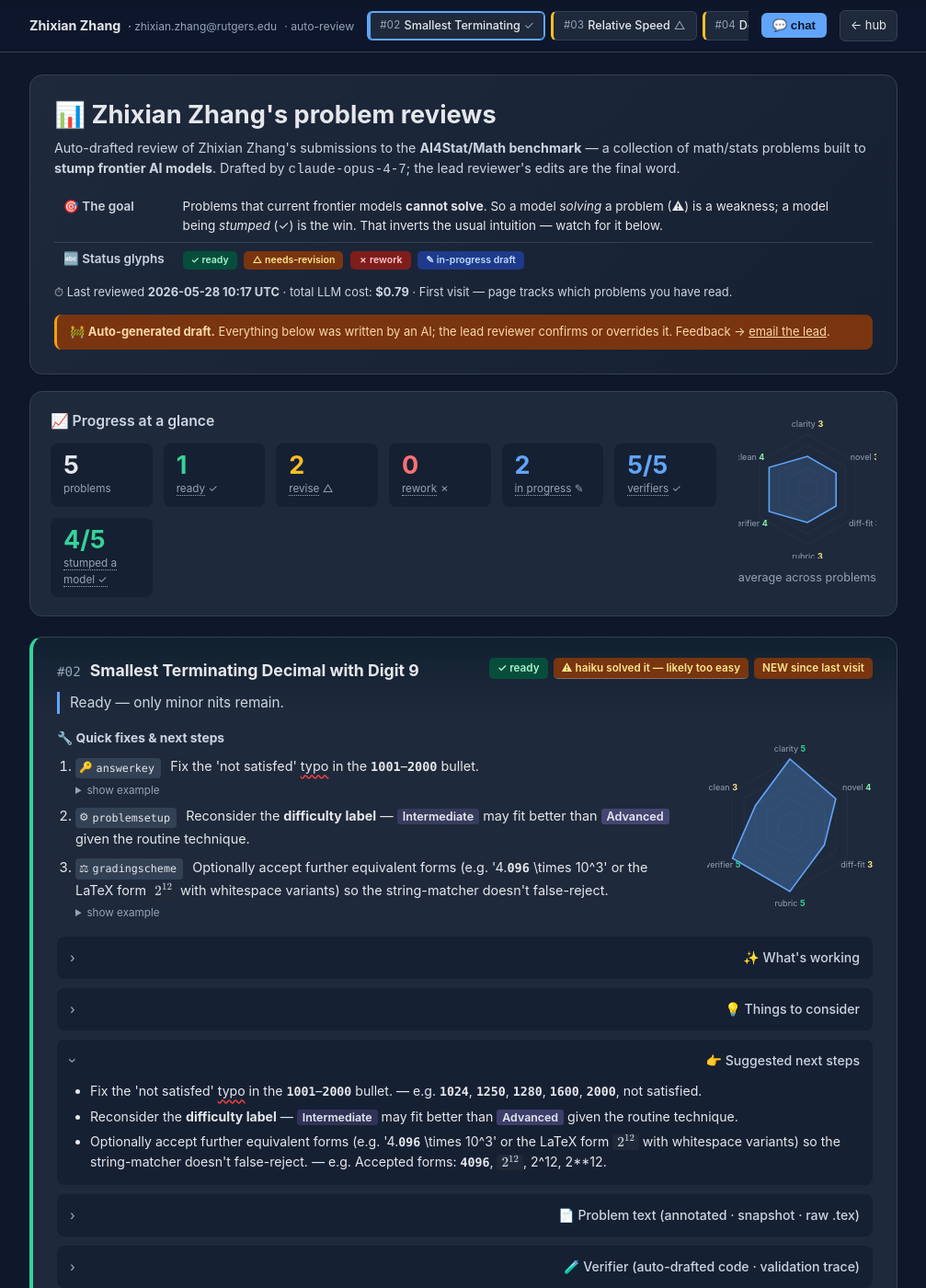
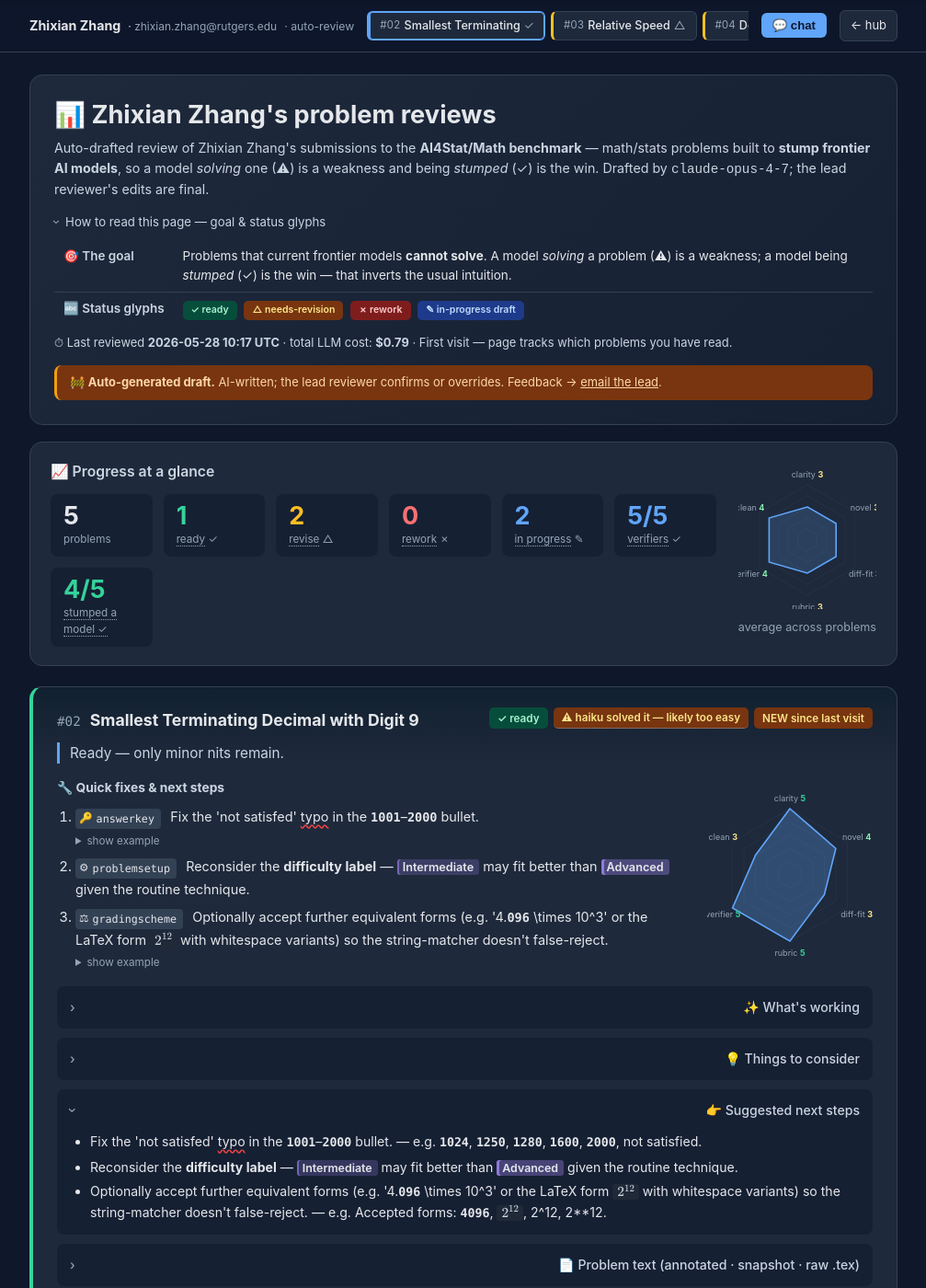
Before and after one commit to yulinl2/yulinl2.github.io, a Jekyll site: the page ai4statmath-review/contributor_01/index.html, which Jekyll copies as it is, in a window 1280 px wide and 1400 px high. Shown: the whole window at 92% size, without its empty margins (136-1143 px from the left). Built offline with Jekyll 4.4.1, drawn with Linux system fonts in a browser that asks for light colours.

Commit message:
Publish AI4Stat/Math lit-review + reviews (2026-05-29T00:23Z, src 570b0f8)

```diff
--- a/ai4statmath-review/agent-audit/index.html
+++ b/ai4statmath-review/agent-audit/index.html
@@ -162,7 +162,7 @@ footer.page-foot a { color:var(--primary); }
     <tr><td class="il">Scope</td><td class="ir">Methodology audit of the 4-agent stack: <abbr class="term" data-tip="agents/reviewer/ — drafts a ReviewJSON per problem (dimensions + annotations + actions + digest). Default model: claude-opus-4-7. SYSTEM.md is the prompt.">reviewer</abbr> · <abbr class="term" data-tip="agents/verifier_writer/ — drafts a Python grader per problem with answer key. Default model: claude-sonnet-4-6. Output gated on validation (oracle + N bad-responses).">verifier-writer</abbr> · <abbr class="term" data-tip="agents/benchmark_harness/ — zero-shot runner. Reads a problem, asks an LLM, runs the validated verifier, records pass/fail + trace. Default model: claude-haiku-4-5-20251001.">benchmark-harness</abbr> · <abbr class="term" data-tip="agents/taxonomy_curator/ — proposes deltas to data/taxonomy/canonical.yaml against current contributor tag usage.">taxonomy-curator</abbr></td></tr>
     <tr><td class="il">Question</td><td class="ir">Are the auto-drafted outputs internally consistent + calibrated enough to ship?</td></tr>
     <tr><td class="il">Data</td><td class="ir"><code>data/reviews/</code> (5) · <code>data/verifier_drafts/</code> (5) · <code>data/benchmark-runs/</code> (1) · <code>data/taxonomy/proposals/</code> (1)</td></tr>
-    <tr><td class="il">Generated</td><td class="ir">2026-05-28 22:58 UTC · total LLM cost across the stack so far: <strong>$0.81</strong></td></tr>
+    <tr><td class="il">Generated</td><td class="ir">2026-05-29 00:22 UTC · total LLM cost across the stack so far: <strong>$0.81</strong></td></tr>
   </table>
 </header>
 
--- a/ai4statmath-review/contributor_01/index.html
+++ b/ai4statmath-review/contributor_01/index.html
@@ -90,7 +90,13 @@ body { margin:0; font-family:-apple-system,BlinkMacSystemFont,"Segoe UI",Roboto,
 .hero h1 { margin:0 0 .25rem; font-size:1.7rem; }
 .hero .hero-sub { color:var(--fg-muted); font-size:.95em; }
 .hero .timestamp { color:var(--fg-muted); font-size:.86em; margin-top:8px; }
-.purpose-table { width:100%; border-collapse:collapse; margin:12px 0 4px; }
+.hero-more { margin:10px 0 4px; }
+.hero-more > summary { cursor:pointer; color:var(--fg-muted); font-size:.88em;
+                       padding:4px 0; list-style:none; }
+.hero-more > summary::before { content:"›"; margin-right:7px; color:var(--fg-dim);
+                               display:inline-block; transition:transform .15s; }
+.hero-more[open] > summary::before { transform:rotate(90deg); }
+.purpose-table { width:100%; border-collapse:collapse; margin:6px 0 4px; }
 .purpose-table tr { border-bottom:1px solid var(--border); }
 .purpose-table tr:last-child { border-bottom:none; }
 .purpose-table td { padding:7px 10px; vertical-align:top; font-size:.9em; }
@@ -223,10 +229,15 @@ section.problem[data-verdict="in-progress"] {
    cannot be confused with ready/revision/rework. */
 .kw-level   { font-weight:600; padding:1px 6px; border-radius:3px;
               font-size:.88em; background:var(--bg-accent); color:var(--fg); }
-.kw-level.lv-basic        { background:rgba(167,139,250,.10); }
-.kw-level.lv-intermediate { background:rgba(167,139,250,.18); }
-.kw-level.lv-advanced     { background:rgba(167,139,250,.28); }
-.kw-level.lv-research     { background:rgba(167,139,250,.38); }
+/* R-2 regression fix (pseudo-recursive round 2): the round-1 violet ramp
+   (0.10→0.38) was indistinguishable at a glance. Widened spread + a left
+   border weight that grows with level, so Basic→Research reads at a glance
+   while staying off the status palette. The level word still carries the
+   primary signal; the chip is secondary emphasis. */
+.kw-level.lv-basic        { background:rgba(167,139,250,.12); box-shadow:inset 2px 0 0 rgba(167,139,250,.35); }
+.kw-level.lv-intermediate { background:rgba(167,139,250,.22); box-shadow:inset 2px 0 0 rgba(167,139,250,.55); }
+.kw-level.lv-advanced     { background:rgba(167,139,250,.34); box-shadow:inset 3px 0 0 rgba(167,139,250,.75); }
+.kw-level.lv-research     { background:rgba(167,139,250,.50); box-shadow:inset 3px 0 0 rgba(167,139,250,1); }
 
 /* dimension score color coding (used in radar labels) */
 .s-1 { fill:#f87171; }
@@ -475,14 +486,31 @@ abbr.term:hover { border-bottom-color:var(--primary); color:var(--primary); }
 
   <div class="hero">
     <h1>📊 Zhixian Zhang's problem reviews</h1>
-    <div class="hero-sub">Auto-drafted review of Zhixian Zhang's submissions to the <strong>AI4Stat/Math benchmark</strong> — a collection of math/stats problems built to <strong>stump frontier AI models</strong>. Drafted by <code>claude-opus-4-7</code>; the lead reviewer's edits are the final word.</div>
-    <table class="purpose-table">
-      <tr><td class="pl">🎯 The goal</td><td class="pr">Problems that current frontier models <strong>cannot solve</strong>. So a model <em>solving</em> a problem (⚠) is a weakness; a model being <em>stumped</em> (✓) is the win. That inverts the usual intuition — watch for it below.</td></tr>
-      <tr><td class="pl">🔤 Status glyphs</td><td class="pr"><span class="pill v-ready">✓ ready</span> <span class="pill v-revision">△ needs-revision</span> <span class="pill v-rework">✗ rework</span> <span class="pill v-progress">✎ in-progress draft</span></td></tr>
-    </table>
+    <div class="hero-sub">Auto-drafted review of Zhixian Zhang's submissions to the <strong>AI4Stat/Math benchmark</strong> — math/stats problems built to <strong>stump frontier AI models</strong>, so a model <em>solving</em> one (⚠) is a weakness and being <em>stumped</em> (✓) is the win. Drafted by <code>claude-opus-4-7</code>; the lead reviewer's edits are final.</div>
+    <details class="hero-more" id="hero-more">
+      <summary>How to read this page — goal &amp; status glyphs</summary>
+      <table class="purpose-table">
+        <tr><td class="pl">🎯 The goal</td><td class="pr">Problems that current frontier models <strong>cannot solve</strong>. A model <em>solving</em> a problem (⚠) is a weakness; a model being <em>stumped</em> (✓) is the win — that inverts the usual intuition.</td></tr>
+        <tr><td class="pl">🔤 Status glyphs</td><td class="pr"><span class="pill v-ready">✓ ready</span> <span class="pill v-revision">△ needs-revision</span> <span class="pill v-rework">✗ rework</span> <span class="pill v-progress">✎ in-progress draft</span></td></tr>
+      </table>
+    </details>
     <div class="timestamp">⏱ Last reviewed <strong>2026-05-28 10:17 UTC</strong> · total LLM cost: <strong>$0.79</strong> · <span id="first-visit-note"></span></div>
-    <div class="uc-banner">🚧 <strong>Auto-generated draft.</strong> Everything below was written by an AI; the lead reviewer confirms or overrides it. Feedback → <a href="mailto:yulinli@bu.edu" style="color:inherit;text-decoration:underline">email the lead</a>.</div>
+    <div class="uc-banner">🚧 <strong>Auto-generated draft.</strong> AI-written; the lead reviewer confirms or overrides. Feedback → <a href="mailto:yulinli@bu.edu" style="color:inherit;text-decoration:underline">email the lead</a>.</div>
   </div>
+  <script>
+    // R-1 regression fix (pseudo-recursive round 2): the goal-frame I added in
+    // round 1 turned the hero into a ~1.85-screen wall on mobile. Keep the
+    // one-line purpose always visible; the detailed goal+legend is a disclosure
+    // OPEN on first visit (learner P0 audience) and collapsed on return.
+    (function(){
+      try {
+        var seen = localStorage.getItem('ai4sm-hero-more-seen');
+        var d = document.getElementById('hero-more');
+        if (d && !seen) { d.open = true; }
+        if (d) d.addEventListener('toggle', function(){ if (!d.open) localStorage.setItem('ai4sm-hero-more-seen','1'); });
+      } catch(e) { var d2=document.getElementById('hero-more'); if(d2) d2.open=true; }
+    })();
+  </script>
 
   <div class="dashboard">
     <div>
--- a/ai4statmath-review/taxonomy/index.html
+++ b/ai4statmath-review/taxonomy/index.html
@@ -235,7 +235,7 @@ ul.bullets li { margin:5px 0; }
 </section>
 
 <footer class="page-foot">
-  <p>Generated by <a href="https://github.com/yulinl2/AI4StatMath-Problem-Bank/blob/lit-review/agents/_audit/build_taxonomy_viewer.py" target="_blank">agents/_audit/build_taxonomy_viewer.py</a> · 2026-05-28 22:58 UTC</p>
+  <p>Generated by <a href="https://github.com/yulinl2/AI4StatMath-Problem-Bank/blob/lit-review/agents/_audit/build_taxonomy_viewer.py" target="_blank">agents/_audit/build_taxonomy_viewer.py</a> · 2026-05-29 00:22 UTC</p>
 </footer>
 
 </div>
```
Also changed, not shown: other parts of ai4statmath-review/agent-audit/index.html (+1 -1 lines), ai4statmath-review/index.html (+16 -5 lines).
